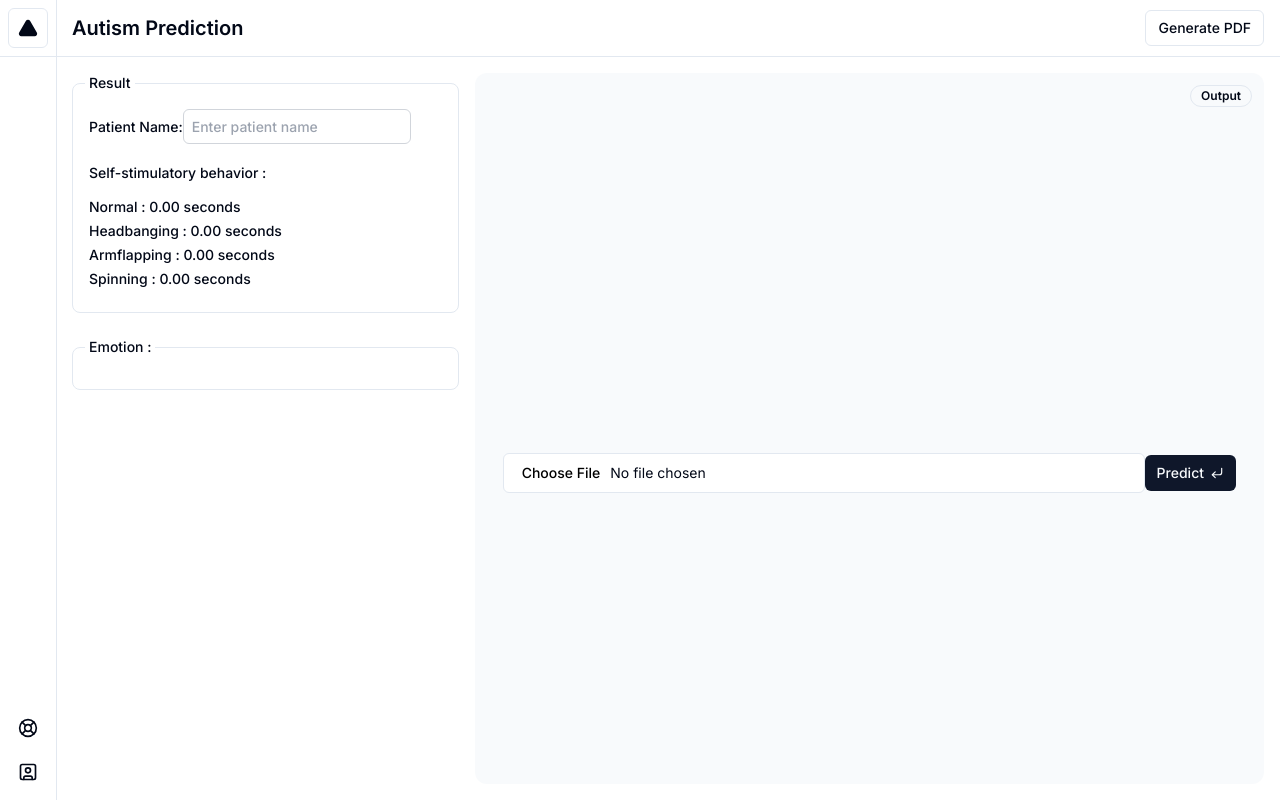
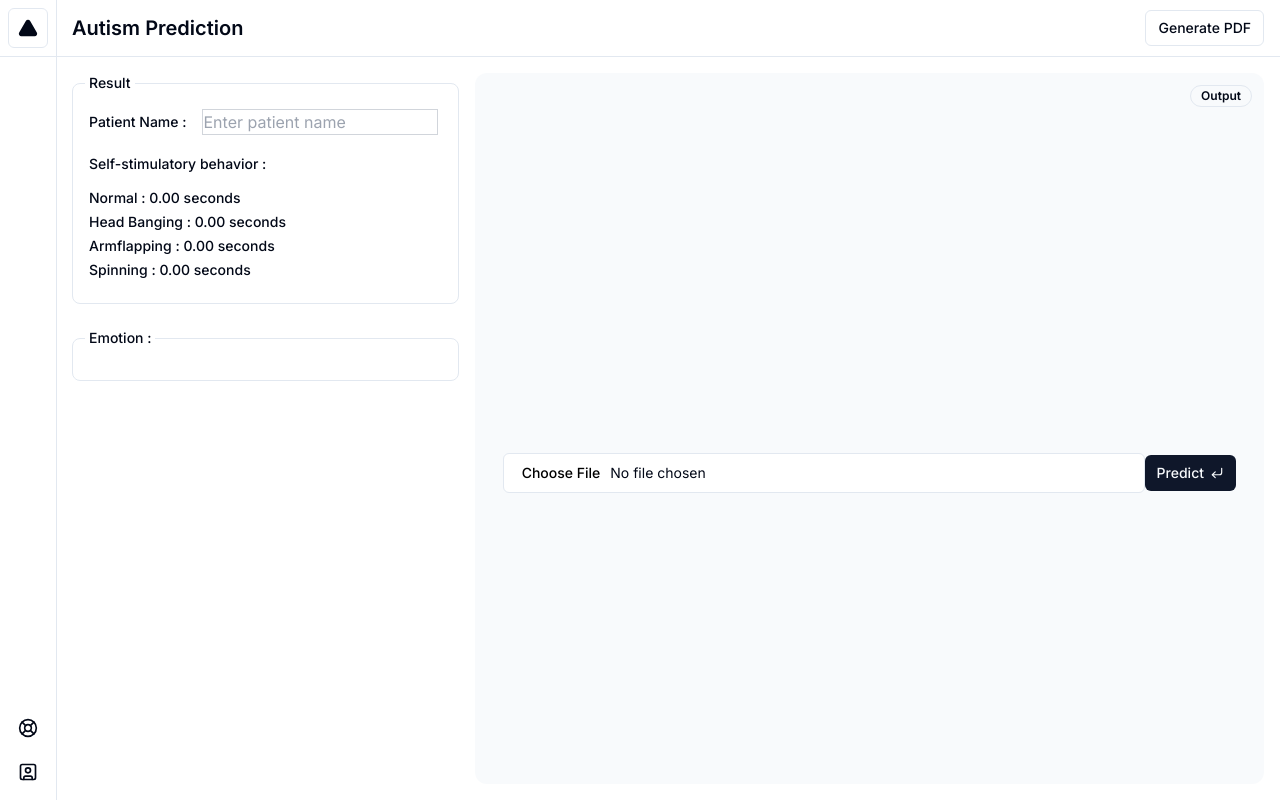
Before and after one commit to Tzyinggggggg/Autism-Prediction-Web, a Next.js app in the folder frontend/: page / in a window 1280 px wide. Built offline with nearby package versions, Linux system fonts and the light colour scheme.

Commit message:
beautify pdf

```diff
--- a/frontend/src/app/page.tsx
+++ b/frontend/src/app/page.tsx
@@ -343,6 +343,13 @@ export default function Dashboard() {
 			patient: newName,
 		}));
 	};
+	// const handlePatientNameChange = (newName: string) => {
+	// 	setPatientName(newName);
+	// 	setData((prevData) => ({
+	// 		...prevData,
+	// 		patient: newName,
+	// 	}));
+	// };
 
 	const [behaviorTimes, setBehaviorTimes] = useState({
 		normal: 0,
@@ -500,18 +507,20 @@ export default function Dashboard() {
 									Result
 								</legend>
 								<div className='grid gap-3'>
-									<Label htmlFor='PatientName'>
-										Patient Name:
+									<div className='flex items-center'>
+										<Label htmlFor='PatientName' className='mr-4'>
+											Patient Name :
+										</Label>
 										<input
 											type='text'
 											id='PatientName'
 											name='PatientName'
 											value={patientName}
 											onChange={handlePatientNameChange}
-											className='border border-gray-300 rounded-md p-2'
+											className='border border-gray-300 '
 											placeholder='Enter patient name'
 										/>
-									</Label>
+									</div>
 									<Label style={{ marginTop: "10px" }}>
 										Self-stimulatory behavior :
 										<ul style={{ marginTop: "20px" }}>
@@ -519,7 +528,7 @@ export default function Dashboard() {
 												Normal : {behaviorTimes.normal.toFixed(2)} seconds
 											</li>
 											<li style={{ marginBottom: "10px" }}>
-												Headbanging : {behaviorTimes.headbanging.toFixed(2)}{" "}
+												Head Banging : {behaviorTimes.headbanging.toFixed(2)}{" "}
 												seconds
 											</li>
 											<li style={{ marginBottom: "10px" }}>
```
